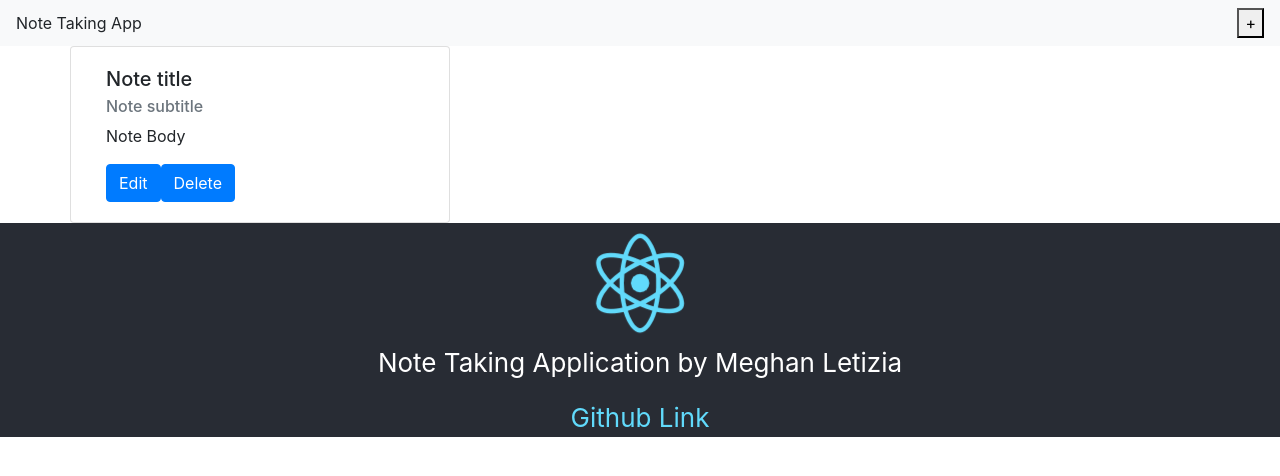
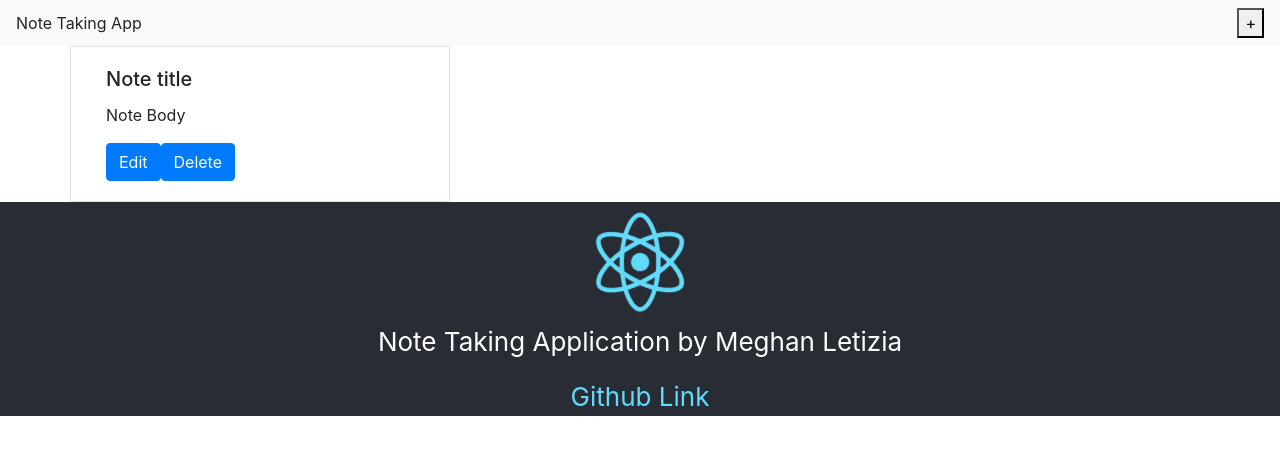
Before and after one commit to megletizia/note-taking-app, a React (Create React App) app: page / in a window 1280 px wide. Shown: the top 476 px of the page. Built offline with nearby package versions, Linux system fonts and the light colour scheme.

Commit message:
Removed sub-title from notes

```diff
--- a/src/components/note.jsx
+++ b/src/components/note.jsx
@@ -8,7 +8,6 @@ class Note extends Component {
       <div className="card col-sm-6 col-lg-4">
         <div className="card-body">
           <h5 className="card-title">Note title</h5>
-          <h6 className="card-subtitle mb-2 text-muted">Note subtitle</h6>
           <p className="card-text">Note Body</p>
           <EditNote />
           <button
```
